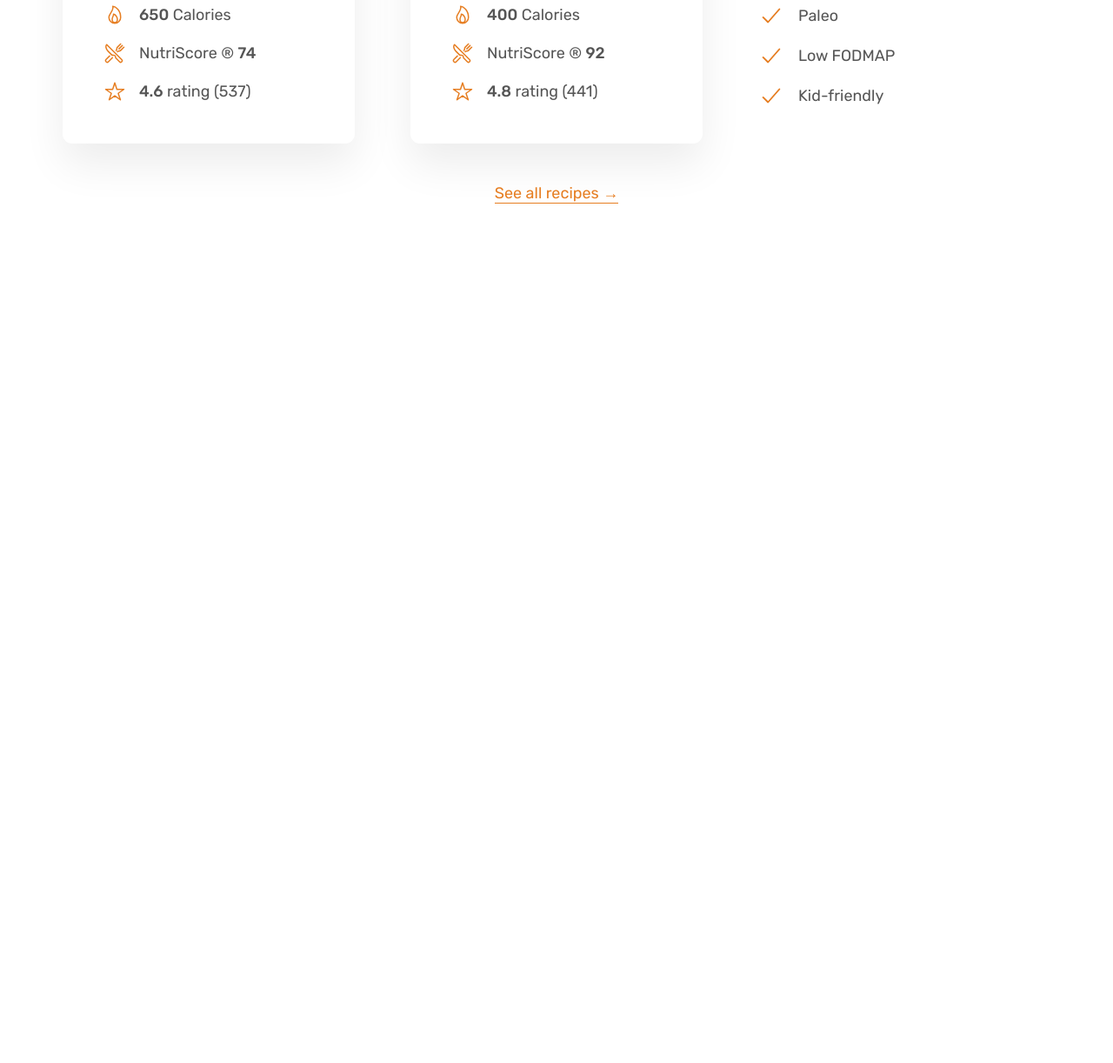
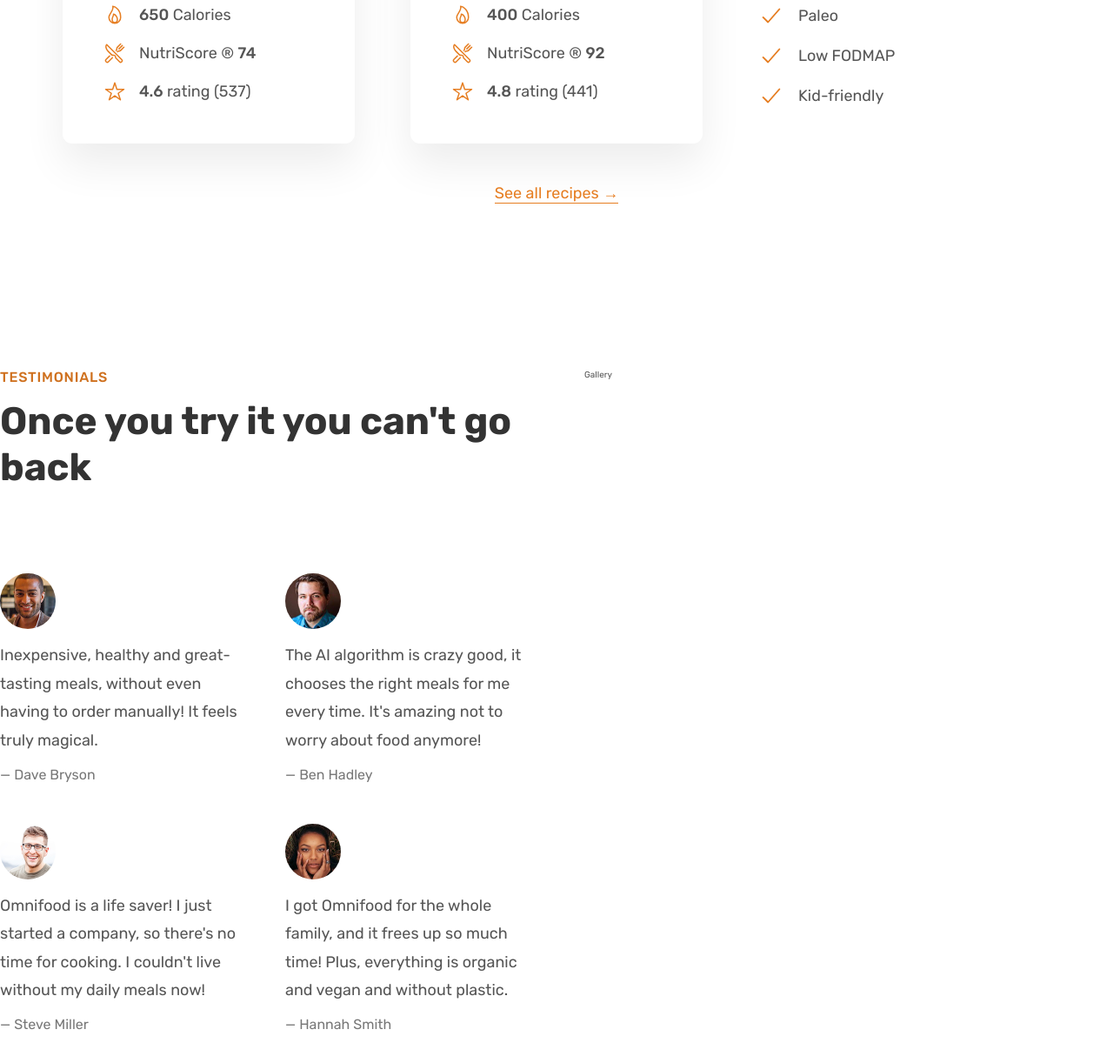
Before and after one commit to maxkdavis/omnifood, a plain HTML site: page index.html in a window 1280 px wide. Shown: the part 3231-4453 px from the top of the page at 87% size. Before the commit the page ends 3561 px from the top, so only its background shows below. Drawn offline with nearby package versions, Linux system fonts and the light colour scheme.

Commit message:
creating testimonials section

```diff
--- a/css/styles.css
+++ b/css/styles.css
@@ -306,3 +306,34 @@
   height: 3rem;
   color: #e67e22;
 }
+
+/***********************/
+/* TESTIMONIALS SECTION */
+/***********************/
+
+.section-testimonials {
+  padding: 9.6rem 0;
+}
+
+.testimonials {
+  display: grid;
+  grid-template-columns: repeat(2, 1fr);
+  gap: 4.8rem;
+}
+
+.testimonial-img {
+  width: 6.4rem;
+  border-radius: 50%;
+  margin-bottom: 1.2rem;
+}
+
+.testimonial-text {
+  font-size: 1.8rem;
+  line-height: 1.8;
+  margin-bottom: 1.6rem;
+}
+
+.testimonial-name {
+  font-size: 1.6rem;
+  color: #777;
+}
--- a/index.html
+++ b/index.html
@@ -221,6 +221,52 @@
           <a href="#" class="link">See all recipes &rarr;</a>
         </div>
       </section>
+
+      <section class="section-testimonials grid grid--2-cols">
+        <div class="testimonials-container">
+          <span class="subheading">Testimonials</span>
+          <h2 class="heading-secondary">Once you try it you can't go back</h2>
+
+          <div class="testimonials">
+            <figure class="testimonial">
+              <img class="testimonial-img" src="img/customers/dave.jpg" alt="photo of customer Dave Bryson" />
+              <blockquote class="testimonial-text">
+                Inexpensive, healthy and great-tasting meals, without even having to order manually! It feels truly
+                magical.
+              </blockquote>
+              <p class="testimonial-name">&mdash; Dave Bryson</p>
+            </figure>
+
+            <figure class="testimonial">
+              <img class="testimonial-img" src="img/customers/ben.jpg" alt="photo of customer Ben Hadley" />
+              <blockquote class="testimonial-text">
+                The AI algorithm is crazy good, it chooses the right meals for me every time. It's amazing not to worry
+                about food anymore!
+              </blockquote>
+              <p class="testimonial-name">&mdash; Ben Hadley</p>
+            </figure>
+
+            <figure class="testimonial">
+              <img class="testimonial-img" src="img/customers/steve.jpg" alt="photo of customer Steve Miller" />
+              <blockquote class="testimonial-text">
+                Omnifood is a life saver! I just started a company, so there's no time for cooking. I couldn't live
+                without my daily meals now!
+              </blockquote>
+              <p class="testimonial-name">&mdash; Steve Miller</p>
+            </figure>
+
+            <figure class="testimonial">
+              <img class="testimonial-img" src="img/customers/hannah.jpg" alt="photo of customer Hannah Smith" />
+              <blockquote class="testimonial-text">
+                I got Omnifood for the whole family, and it frees up so much time! Plus, everything is organic and vegan
+                and without plastic.
+              </blockquote>
+              <p class="testimonial-name">&mdash; Hannah Smith</p>
+            </figure>
+          </div>
+        </div>
+        <div class="gallery">Gallery</div>
+      </section>
     </main>
 
     <script type="module" src="https://unpkg.com/ionicons@7.1.0/dist/ionicons/ionicons.esm.js"></script>
```
